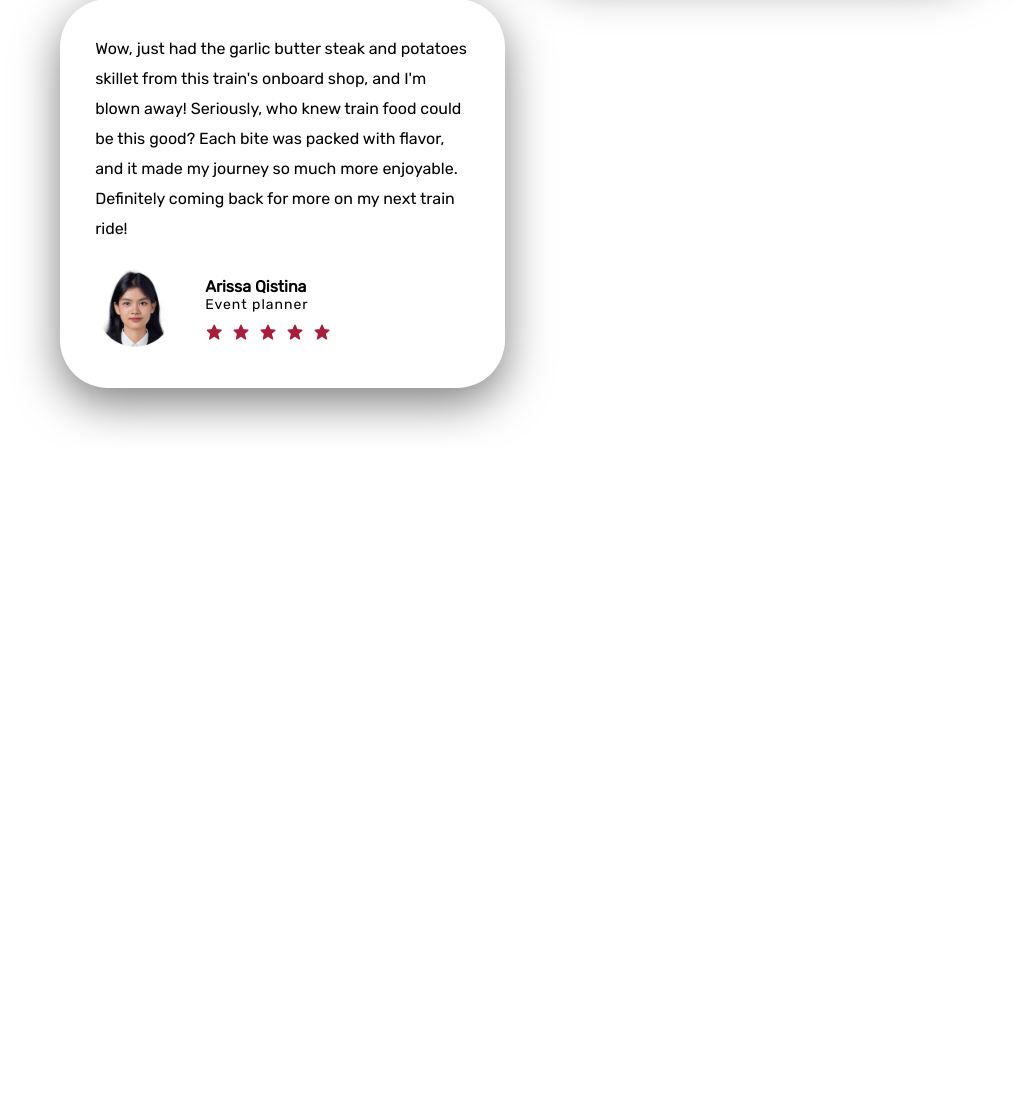
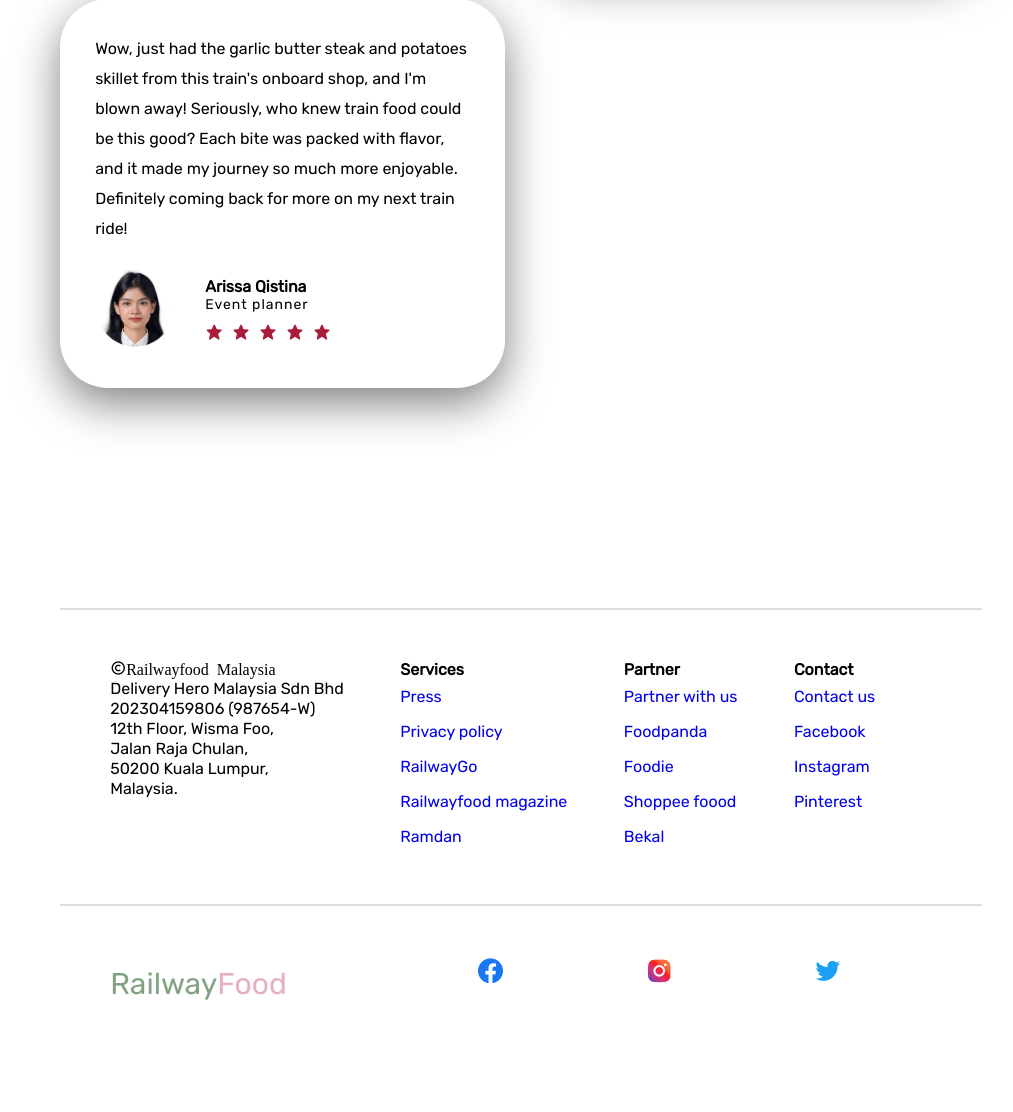
Before and after one commit to ezatul18/TT8L-06, a Flask app: page /home in a window 1280 px wide. Shown: the part 2712-3824 px from the top of the page, without its empty margins (119-1132 px from the left). Before the commit the page ends 3143 px from the top, so only its background shows below. Run offline with Flask 3, Linux system fonts and the light colour scheme; some web fonts are replaced.

Commit message:
done with the homepage

```diff
--- a/Railwayfood/static/script.js
+++ b/Railwayfood/static/script.js
@@ -4,6 +4,10 @@ const header = document.querySelector("header");
 window.addEventListener("scroll", function() {
     header.classList.toggle("sticky", window.scrollY > 80);
 })
+
+
+
+
 
 //horizontol scroll//
 let scrollContainer = document.querySelector(".box");
--- a/Railwayfood/static/style.css
+++ b/Railwayfood/static/style.css
@@ -78,12 +78,12 @@
       padding: 6px 5px;
       background: var(--main-color);
       border-radius: 2rem;
-      box-shadow: black 0px 1px 5px;
+      box-shadow: rgba(0, 0, 0, 0.15);
   }
 
   .icons i {
       vertical-align: middle;
-      color:black;
+      color:white;
       margin-right: 6px;
       margin-left: 7px;
       transition: all 0.50s ease;
@@ -324,6 +324,62 @@
 
 }
 
+/*contact*/
+
+.main-contact {
+    margin: 50px;
+    display: grid;
+    grid-template-columns: repeat(4, auto);
+}
+
+.contact-content p {
+    line-height: 35px;
+
+}
+
+.contact-content1 p {
+    top: 10px;
+    line-height: 20px;
+
+}
+
+.logobtm {
+    display: grid;
+    grid-template-columns: repeat(4,auto);
+}
+
+.logobtm i {
+    font-size: 30px;
+    margin-top: 40px;
+}
+
+.logobtm .fcb i {
+    color:#1877F2;
+}
+
+.logobtm .ins i {
+    background: linear-gradient(45deg, #405de6, #5851db, #833ab4, #c13584, #e1306c, #fd1d1d, #f56040, #f77737, #fcaf45, #ffdc80);
+    background-clip: text;
+    -webkit-background-clip: text;
+    -webkit-text-fill-color: transparent;
+    color: transparent;
+
+}
+.logobtm .twt i {
+    color: #1DA1F2;
+
+}
+
+
+hr {
+    border: none;
+    border-top: 2px solid;
+    margin: 10px auto;
+    color: #DDDDDD;
+    width: 100%;
+    align-items: center;
+}
+
 
 
   /*container*/
@@ -391,6 +447,25 @@
       cursor: pointer;
       transform: scale(1.1);
 
+  }
+
+  .logobtm .main {
+    font-size: 30px;
+
+  }
+
+  .scroll {
+    position: fixed;
+    bottom: 2.2rem;
+    border-top: 2rem;
+    right: 3.2rem;
+
+  }
+
+  .scroll i {
+    font-size: 30px;
+    color:#E4AEC5;
+    padding: 10px;
   }
 
   /*shop section*/
@@ -468,19 +543,3 @@
   .iconwrap {
     display: flex;
   }
-
-  /* cart table*/
-
-  table {
-    border-collapse: collapse;
-    margin: auto;
-    width: 80%;
-    margin-top: 4em;
-
-
-  }
-
-  td, th {
-    border: 1px black solid;
-
-  }
--- a/Railwayfood/templates/home.html
+++ b/Railwayfood/templates/home.html
@@ -27,7 +27,7 @@
 
       <!--header section-->
     <header>
-        <a href="#" class="main">Railway<span>Food</span></a>
+        <a href="/main" class="main">Railway<span>Food</span></a>
 
         <ul class="navlist">
             <li><a href="#home">Home</a></li>
@@ -36,7 +36,7 @@
          </ul>
 
          <ul class="icons">
-            <li><a href="#help" ><i class='bx bx-help-circle' ></i></a></li>
+            <li><a href="#help" ><i class='bx bxs-help-circle' ></i></a></li>
 
          </ul>
     </header>
@@ -167,9 +167,70 @@
           </div>
         </div>
       </div>
+    </div>
+  </section>
+
+  <!--contact-->
+
+  <section class="contact">
+    <hr>
+    <div class="main-contact">
+      <div class="contact-content1">
+        <h4><i class='bx bx-copyright'>Railwayfood Malaysia</i></h4>
+        <p>Delivery Hero Malaysia Sdn Bhd</p>
+        <p>202304159806 (987654-W)</p>
+        <p>12th Floor, Wisma Foo,</p>
+        <p>Jalan Raja Chulan,</p>
+        <p>50200 Kuala Lumpur,</p>
+        <p>Malaysia.</p>
+      </div>
+      <div class="contact-content">
+        <h4>Services</h4>
+        <p><a href="#">Press</a></p>
+        <p><a href="#">Privacy policy</a></p>
+        <p><a href="#">RailwayGo</a></p>
+        <p><a href="#">Railwayfood magazine</a></p>
+        <p><a href="#">Ramdan</a></p>
+      </div>
+      <div class="contact-content">
+        <h4>Partner</h4>
+        <p><a href="#">Partner with us</a></p>
+        <p><a href="#">Foodpanda</a></p>
+        <p><a href="#">Foodie</a></p>
+        <p><a href="#">Shoppee foood</a></p>
+        <p><a href="#">Bekal</a></p>
+      </div>
+      <div class="contact-content">
+        <h4>Contact</h4>
+        <p><a href="#">Contact us</a></p>
+        <p><a href="#">Facebook</a></p>
+        <p><a href="#">Instagram</a></p>
+        <p><a href="#">Pinterest</a></p>
+      </div>
+    </div>
+    <hr>
+    <div class="logobtm">
+      <a href="/main" class="main">Railway<span>Food</span></a>
+      <div class="logo-btm">
+        <a href="#" class="fcb"><i class='bx bxl-facebook-circle'></i></a>
+      </div>
+      <div class="logo-btm">
+        <a href="#" class="ins"><i class='bx bxl-instagram-alt' ></i></a>
+      </div>
+      <div class="logo-btm">
+        <a href="#" class="twt"><i class='bx bxl-twitter' ></i></a>
+      </div>
+    </div>
+
 
     </div>
+
   </section>
+
+  <!--scroll top-->
+  <a href="#" class="scroll">
+    <i class='bx bxs-up-arrow-circle'></i>
+  </a>
 
 
 
```
